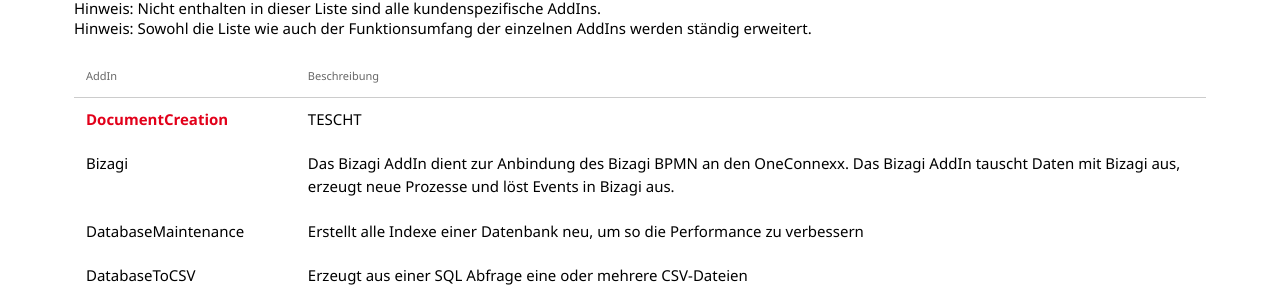
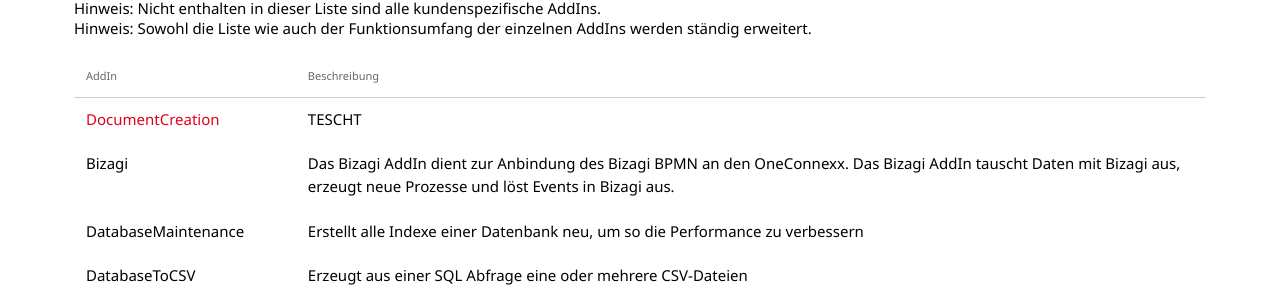
Before and after one commit to primesoft-group/oneconnexx-docs, a Jekyll site: the page built from _pages/addins/de/overview.md, in a window 1280 px wide. Shown: the part 654-957 px from the top of the page. Built offline with Jekyll 4.4.1, drawn with Linux system fonts in a browser that asks for light colours; nearby versions of some CDN libraries; some web fonts are replaced.

```diff
--- a/_pages/addins/de/overview.md
+++ b/_pages/addins/de/overview.md
@@ -28,7 +28,7 @@ Hinweis: Sowohl die Liste wie auch der Funktionsumfang der einzelnen AddIns werd
 {:.table}
 | AddIn | Beschreibung |
 | --- | --- |
-| [__DocumentCreation__]({{ site.baseurl }}/usecases/de/documentcreation/) | TESCHT |
+| [DocumentCreation]({{ site.baseurl }}/usecases/de/documentcreation/) | TESCHT |
 | Bizagi | Das Bizagi AddIn dient zur Anbindung des Bizagi BPMN an den OneConnexx. Das Bizagi AddIn tauscht Daten mit Bizagi aus, erzeugt neue Prozesse und löst Events in Bizagi aus. |
 | DatabaseMaintenance | Erstellt alle Indexe einer Datenbank neu, um so die Performance zu verbessern
 | DatabaseToCSV | Erzeugt aus einer SQL Abfrage eine oder mehrere CSV-Dateien |
```
